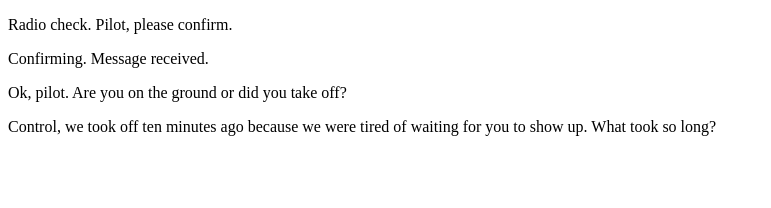
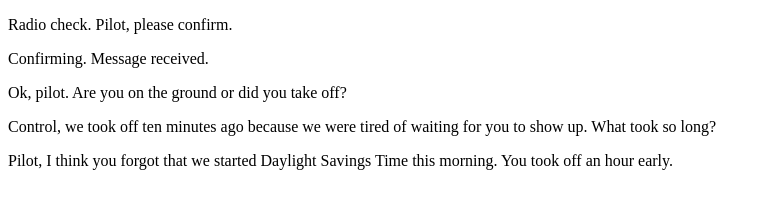
Before and after one commit to bcp2415/communication-log-pilot, a plain HTML site: page index.html in a window 1280 px wide. Shown: the whole page, without its empty margins (0-771 px from the left). Drawn offline with Linux system fonts and the light colour scheme.

Commit message:
control 3rd msg

```diff
--- a/index.html
+++ b/index.html
@@ -8,5 +8,6 @@
       Control, we took off ten minutes ago because we were tired of waiting for
       you to show up. What took so long?
     </p>
+    <p>Pilot, I think you forgot that we started Daylight Savings Time this morning.  You took off an hour early.</p>
   </body>
 </html>
```
